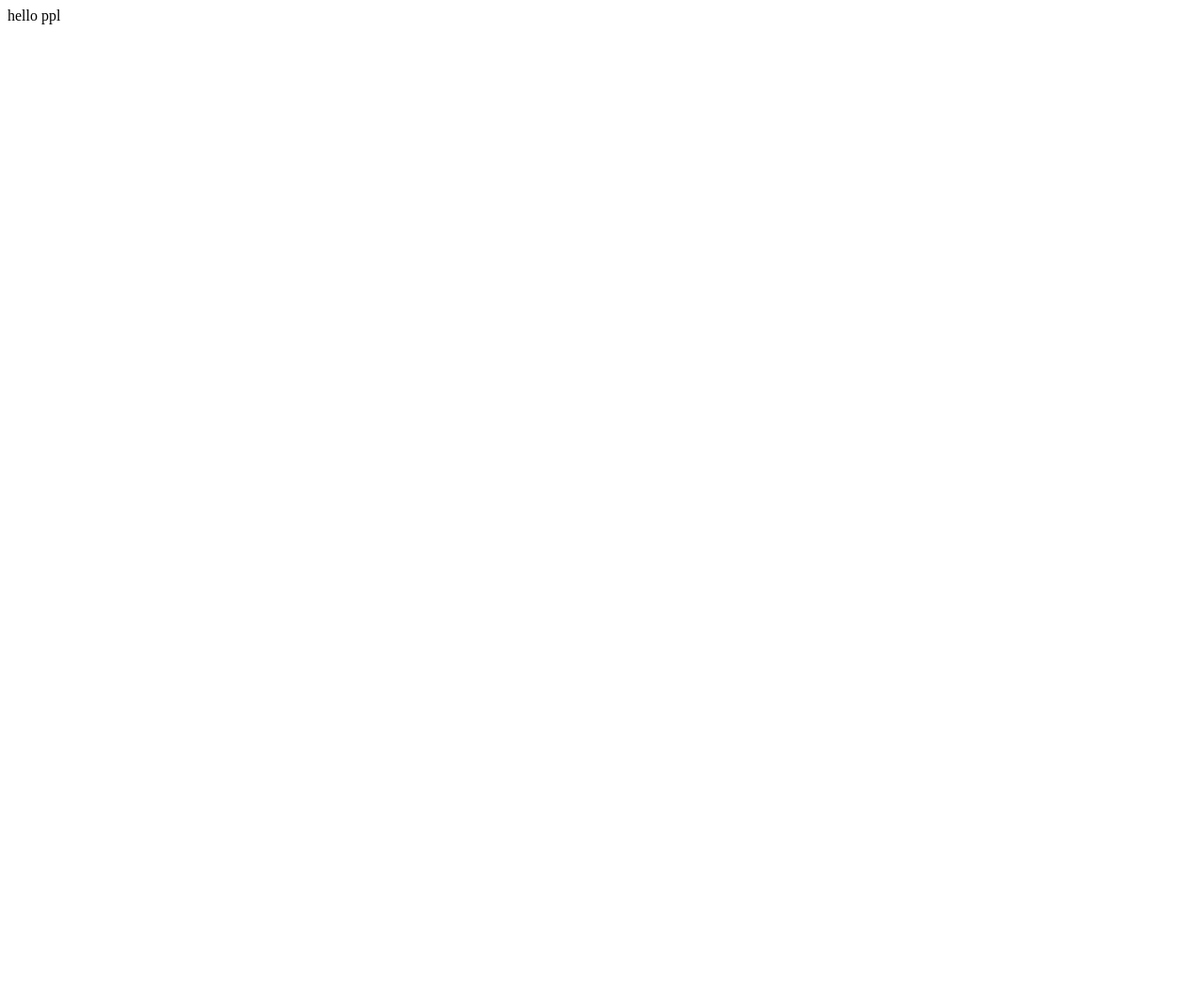
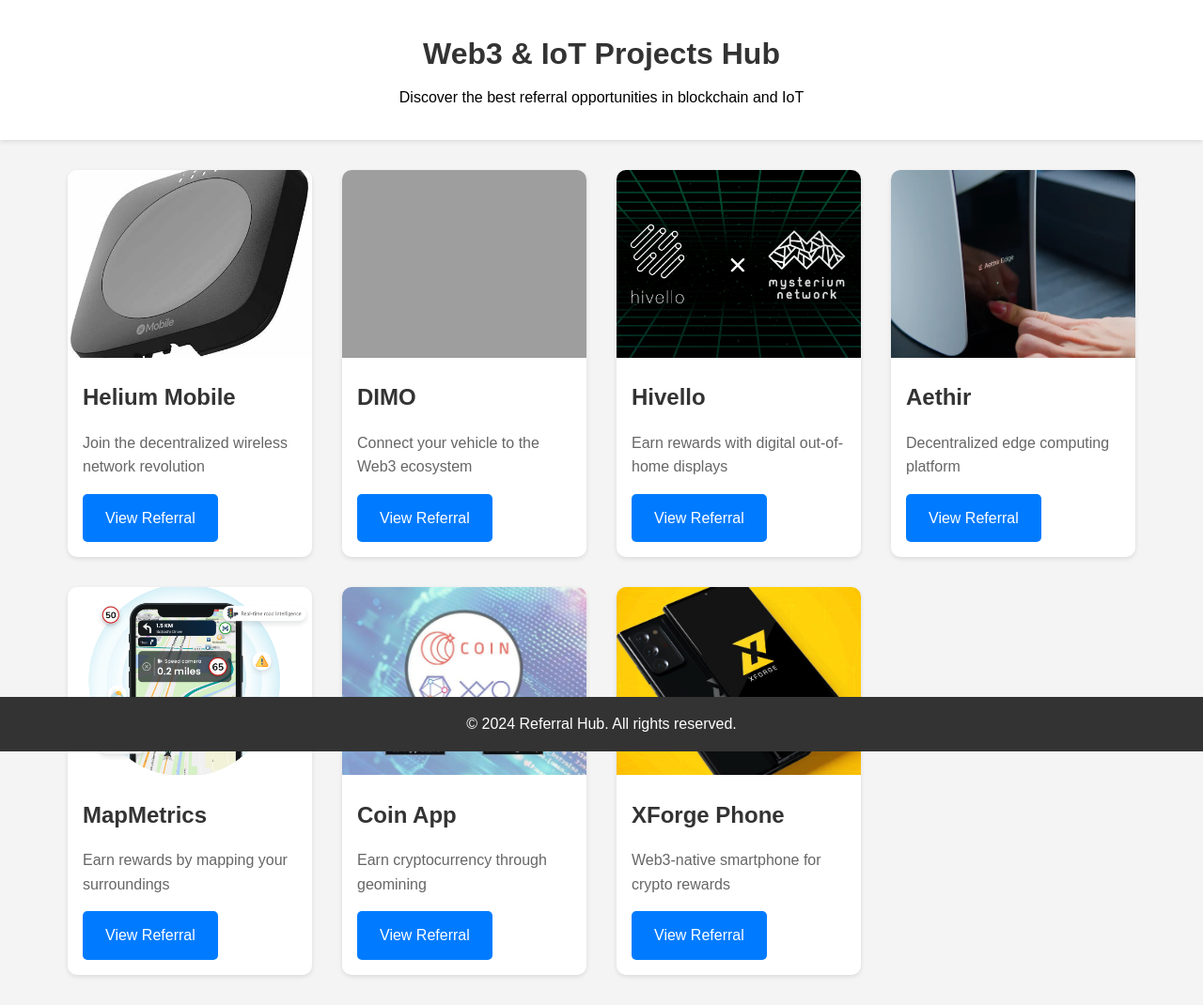
Before and after one commit to BusyStas/stasclub, a plain HTML site: page index.html in a window 1280 px wide. Shown: the whole page at 94% size. Before the commit the page ends 800 px from the top, so only its background shows below. Drawn offline with Linux system fonts and the light colour scheme; grey boxes are pictures that could not be loaded.

Commit message:
Update index.html

```diff
--- a/index.html
+++ b/index.html
@@ -1 +1,37 @@
-hello ppl
+<!DOCTYPE html>
+<html lang="en"><head>
+    <meta charset="UTF-8">    <meta name="viewport" content="width=device-width, initial-scale=1.0">
+    <title>Referral Codes Blog</title>    <link rel="stylesheet" href="styles.css">
+</head><body>
+    <header>        <h1>Web3 & IoT Projects Hub</h1>
+        <p>Discover the best referral opportunities in blockchain and IoT</p>    </header>
+    <main class="card-container">
+        <div class="card">            <img src="images/project_helium.jfif" alt="Helium Mobile">
+            <h2>Helium Mobile</h2>            <p>Join the decentralized wireless network revolution</p>
+            <a href="helium.html" class="btn">View Referral</a>        </div>
+        <div class="card">
+            <img src="images/project_dimo.gif" alt="DIMO Network">            <h2>DIMO</h2>
+            <p>Connect your vehicle to the Web3 ecosystem</p>            <a href="dimo.html" class="btn">View Referral</a>
+        </div>
+        <div class="card">            <img src="images/project_hivello.webp" alt="Hivello">
+            <h2>Hivello</h2>            <p>Earn rewards with digital out-of-home displays</p>
+            <a href="hivello.html" class="btn">View Referral</a>        </div>
+        <div class="card">
+            <img src="images/project_aethir.webp" alt="Aethir">            <h2>Aethir</h2>
+            <p>Decentralized edge computing platform</p>            <a href="aethir.html" class="btn">View Referral</a>
+        </div>
+        <div class="card">            <img src="images/project_mapmetrics.png" alt="MapMetrics">
+            <h2>MapMetrics</h2>            <p>Earn rewards by mapping your surroundings</p>
+            <a href="mapmetrics.html" class="btn">View Referral</a>        </div>
+        <div class="card">
+            <img src="images/project_coin.jpg" alt="Coin App">            <h2>Coin App</h2>
+            <p>Earn cryptocurrency through geomining</p>            <a href="coinapp.html" class="btn">View Referral</a>
+        </div>
+        <div class="card">
+            <img src="images/project_xforge.jpg" alt="XForge Phone">            <h2>XForge Phone</h2>
+            <p>Web3-native smartphone for crypto rewards</p>            <a href="xforge.html" class="btn">View Referral</a>
+        </div>    </main>
+    <footer>
+        <p>© 2024 Referral Hub. All rights reserved.</p>    </footer>
+</body>
+</html>
```
